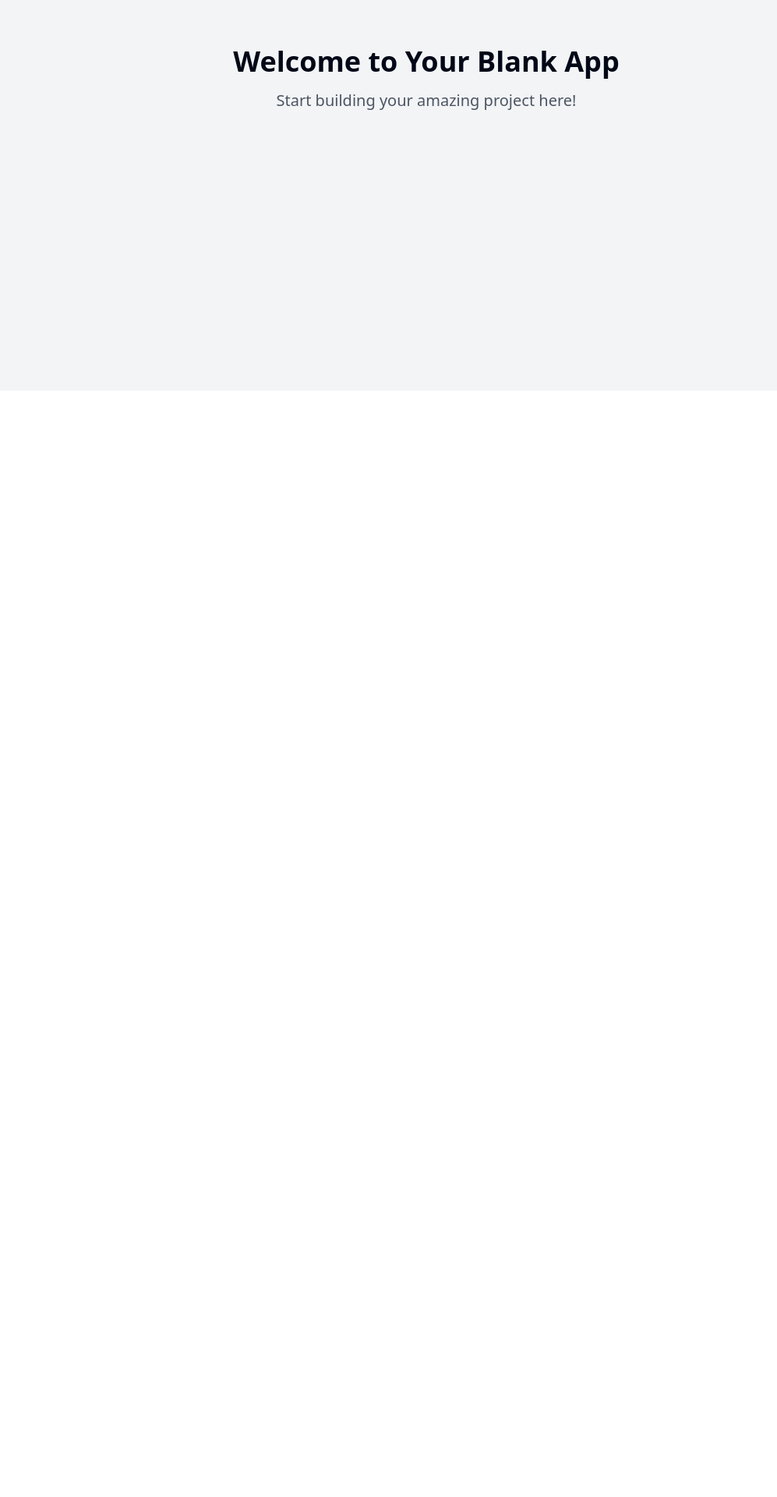
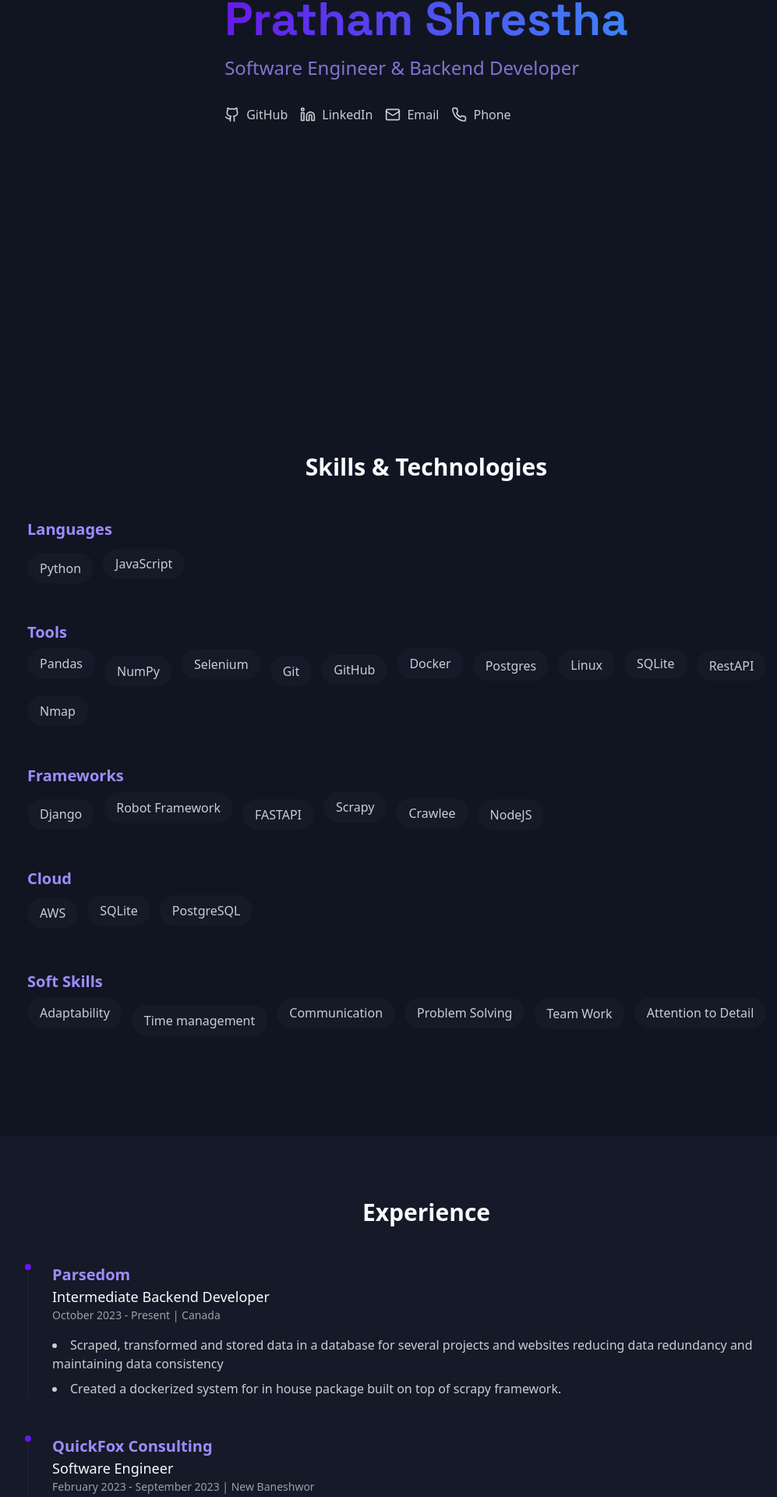
Before and after one commit to pshrestha49/vibrant-personal-touch, a React (Vite) app: page / in a window 1280 px wide. Shown: the part 299-2219 px from the top of the page at 78% size, without its empty margins (93-1090 px from the left). Before the commit the page ends 800 px from the top, so only its background shows below. Built offline with nearby package versions, Linux system fonts and the light colour scheme.

Commit message:
Create portfolio website
Implement portfolio website with animations.

```diff
--- /dev/null
+++ b/src/components/EducationSection.tsx
@@ -0,0 +1,48 @@
+
+interface Education {
+  school: string;
+  degree: string;
+  period: string;
+  location?: string;
+}
+
+const education: Education[] = [
+  {
+    school: "Seneca College",
+    degree: "Post Graduate in Artificial Intelligence",
+    period: "Jan, 2025-Ongoing"
+  },
+  {
+    school: "Sagarmatha Engineering, Lalitpur",
+    degree: "Bachelor in Computer Engineering",
+    period: "2017-2022"
+  }
+];
+
+const EducationSection = () => {
+  return (
+    <section className="py-20 px-4 sm:px-6 lg:px-8" id="education">
+      <div className="max-w-5xl mx-auto">
+        <h2 className="text-3xl font-bold mb-12 text-center">Education</h2>
+
+        <div className="grid gap-8">
+          {education.map((edu, idx) => (
+            <div
+              key={edu.school}
+              className="p-6 rounded-lg bg-card hover:bg-card/80 transition-colors
+                         animate-fade-in"
+              style={{ animationDelay: `${idx * 0.3}s` }}
+            >
+              <h3 className="text-xl font-semibold text-accent mb-2">{edu.school}</h3>
+              <p className="text-lg mb-1">{edu.degree}</p>
+              <p className="text-sm text-foreground/60">{edu.period}</p>
+              {edu.location && <p className="text-sm text-foreground/60">{edu.location}</p>}
+            </div>
+          ))}
+        </div>
+      </div>
+    </section>
+  );
+};
+
+export default EducationSection;
--- /dev/null
+++ b/src/components/ExperienceSection.tsx
@@ -0,0 +1,87 @@
+
+interface Experience {
+  company: string;
+  role: string;
+  period: string;
+  location: string;
+  responsibilities: string[];
+}
+
+const experiences: Experience[] = [
+  {
+    company: "Parsedom",
+    role: "Intermediate Backend Developer",
+    period: "October 2023 - Present",
+    location: "Canada",
+    responsibilities: [
+      "Scraped, transformed and stored data in a database for several projects and websites reducing data redundancy and maintaining data consistency",
+      "Created a dockerized system for in house package built on top of scrapy framework."
+    ]
+  },
+  {
+    company: "QuickFox Consulting",
+    role: "Software Engineer",
+    period: "February 2023 - September 2023",
+    location: "New Baneshwor",
+    responsibilities: [
+      "Scraped, transformed and stored data in a database for WHO and sent a report with data with the given format",
+      "Extracted data using desktop automation for BIR hospital while transforming and sending the data to email on timely schedule which helped to generate reports",
+      "Designed and implemented Abstract Factory Method for news aggregator application which scrapes news from nearly 35 portals",
+      "Developed scripts to perform data transformations as part of the ETL process",
+      "Improved code structure while monitoring interns to follow the best code practices for writing efficient codes",
+      "Researched OCR models to use for desktop automation to increase the accuracy for text extraction",
+      "Made multiple APIs for the mobile App QuickSamachar in FASTAPI",
+      "Researched ffmpeg for video streaming to integrate into the QuickRPA platform",
+      "Reviewed and maintained code structures following standard practices such as PEP8"
+    ]
+  },
+  {
+    company: "QuickFox Consulting",
+    role: "Software Engineer Intern",
+    period: "November, 2022 - February, 2023",
+    location: "New Baneshwor",
+    responsibilities: [
+      "Researched and presented a session for version control such as GIT and coding principles",
+      "Studied, developed and deployed software bots using Robot Framework for various projects, automation repetitive tasks"
+    ]
+  }
+];
+
+const ExperienceSection = () => {
+  return (
+    <section className="py-20 px-4 sm:px-6 lg:px-8 bg-card" id="experience">
+      <div className="max-w-5xl mx-auto">
+        <h2 className="text-3xl font-bold mb-12 text-center">Experience</h2>
+
+        <div className="space-y-12">
+          {experiences.map((exp, idx) => (
+            <div
+              key={`${exp.company}-${exp.period}`}
+              className="relative pl-8 animate-fade-in"
+              style={{ animationDelay: `${idx * 0.3}s` }}
+            >
+              <div className="absolute left-0 top-0 w-px h-full bg-primary/30" />
+              <div className="absolute left-0 top-0 w-2 h-2 rounded-full bg-primary -translate-x-[3px]" />
+
+              <div className="mb-4">
+                <h3 className="text-xl font-semibold text-accent">{exp.company}</h3>
+                <p className="text-lg font-medium">{exp.role}</p>
+                <p className="text-sm text-foreground/60">
+                  {exp.period} | {exp.location}
+                </p>
+              </div>
+
+              <ul className="list-disc list-inside space-y-2 text-foreground/80">
+                {exp.responsibilities.map((resp, i) => (
+                  <li key={i}>{resp}</li>
+                ))}
+              </ul>
+            </div>
+          ))}
+        </div>
+      </div>
+    </section>
+  );
+};
+
+export default ExperienceSection;
--- /dev/null
+++ b/src/components/HeroSection.tsx
@@ -0,0 +1,44 @@
+
+import { Github, Linkedin, Mail, Phone } from "lucide-react";
+
+const HeroSection = () => {
+  return (
+    <section className="min-h-screen flex flex-col justify-center px-4 sm:px-6 lg:px-8 animate-fade-in">
+      <div className="max-w-5xl mx-auto">
+        <h1 className="text-4xl sm:text-6xl font-bold font-space-grotesk bg-clip-text text-transparent bg-gradient-to-r from-primary to-secondary mb-4">
+          Pratham Shrestha
+        </h1>
+        <h2 className="text-xl sm:text-2xl text-accent/80 mb-8">
+          Software Engineer & Backend Developer
+        </h2>
+
+        <div className="flex gap-4 mb-12">
+          <a href="https://github.com/prathamshrestha"
+             className="flex items-center gap-2 text-foreground/80 hover:text-accent transition-colors"
+             target="_blank" rel="noopener noreferrer">
+            <Github className="h-5 w-5" />
+            <span>GitHub</span>
+          </a>
+          <a href="https://linkedin.com/in/prathamshrestha"
+             className="flex items-center gap-2 text-foreground/80 hover:text-accent transition-colors"
+             target="_blank" rel="noopener noreferrer">
+            <Linkedin className="h-5 w-5" />
+            <span>LinkedIn</span>
+          </a>
+          <a href="mailto:prathamshrestha358@gmail.com"
+             className="flex items-center gap-2 text-foreground/80 hover:text-accent transition-colors">
+            <Mail className="h-5 w-5" />
+            <span>Email</span>
+          </a>
+          <a href="tel:+1(416)8358923"
+             className="flex items-center gap-2 text-foreground/80 hover:text-accent transition-colors">
+            <Phone className="h-5 w-5" />
+            <span>Phone</span>
+          </a>
+        </div>
+      </div>
+    </section>
+  );
+};
+
+export default HeroSection;
--- /dev/null
+++ b/src/components/SkillsSection.tsx
@@ -0,0 +1,40 @@
+
+const SkillsSection = () => {
+  const skills = {
+    languages: ["Python", "JavaScript"],
+    tools: ["Pandas", "NumPy", "Selenium", "Git", "GitHub", "Docker", "Postgres", "Linux", "SQLite", "RestAPI", "Nmap"],
+    frameworks: ["Django", "Robot Framework", "FASTAPI", "Scrapy", "Crawlee", "NodeJS"],
+    cloud: ["AWS", "SQLite", "PostgreSQL"],
+    softSkills: ["Adaptability", "Time management", "Communication", "Problem Solving", "Team Work", "Attention to Detail"]
+  };
+
+  return (
+    <section className="py-20 px-4 sm:px-6 lg:px-8" id="skills">
+      <div className="max-w-5xl mx-auto">
+        <h2 className="text-3xl font-bold mb-12 text-center">Skills & Technologies</h2>
+
+        {Object.entries(skills).map(([category, items], idx) => (
+          <div key={category} className="mb-12 animate-fade-in" style={{ animationDelay: `${idx * 0.2}s` }}>
+            <h3 className="text-xl font-semibold mb-4 capitalize text-accent">
+              {category.replace(/([A-Z])/g, ' $1').trim()}
+            </h3>
+            <div className="flex flex-wrap gap-3">
+              {items.map((skill) => (
+                <span
+                  key={skill}
+                  className="px-4 py-2 rounded-full bg-card text-foreground/80 hover:text-accent
+                           hover:scale-105 transition-all duration-300 animate-float"
+                  style={{ animationDelay: `${Math.random() * 2}s` }}
+                >
+                  {skill}
+                </span>
+              ))}
+            </div>
+          </div>
+        ))}
+      </div>
+    </section>
+  );
+};
+
+export default SkillsSection;
--- a/src/index.css
+++ b/src/index.css
@@ -1,101 +1,55 @@
+
+@import url('https://fonts.googleapis.com/css2?family=Inter:wght@300;400;500;600;700&family=Space+Grotesk:wght@500;700&display=swap');
+
 @tailwind base;
 @tailwind components;
 @tailwind utilities;
 
 @layer base {
   :root {
-    --background: 0 0% 100%;
-    --foreground: 222.2 84% 4.9%;
-
-    --card: 0 0% 100%;
-    --card-foreground: 222.2 84% 4.9%;
-
-    --popover: 0 0% 100%;
-    --popover-foreground: 222.2 84% 4.9%;
-
-    --primary: 222.2 47.4% 11.2%;
+    --background: 226 32% 10%;
+    --foreground: 210 40% 98%;
+    --card: 226 32% 12%;
+    --card-foreground: 210 40% 98%;
+    --primary: 262 83% 51%;
     --primary-foreground: 210 40% 98%;
-
-    --secondary: 210 40% 96.1%;
-    --secondary-foreground: 222.2 47.4% 11.2%;
-
-    --muted: 210 40% 96.1%;
-    --muted-foreground: 215.4 16.3% 46.9%;
-
-    --accent: 210 40% 96.1%;
-    --accent-foreground: 222.2 47.4% 11.2%;
-
-    --destructive: 0 84.2% 60.2%;
-    --destructive-foreground: 210 40% 98%;
-
-    --border: 214.3 31.8% 91.4%;
-    --input: 214.3 31.8% 91.4%;
-    --ring: 222.2 84% 4.9%;
-
+    --secondary: 217 91% 60%;
+    --secondary-foreground: 210 40% 98%;
+    --accent: 250 96% 77%;
+    --accent-foreground: 210 40% 98%;
+    --border: 226 32% 20%;
+    --ring: 262 83% 51%;
     --radius: 0.5rem;
-
-    --sidebar-background: 0 0% 98%;
-
-    --sidebar-foreground: 240 5.3% 26.1%;
-
-    --sidebar-primary: 240 5.9% 10%;
-
-    --sidebar-primary-foreground: 0 0% 98%;
-
-    --sidebar-accent: 240 4.8% 95.9%;
-
-    --sidebar-accent-foreground: 240 5.9% 10%;
-
-    --sidebar-border: 220 13% 91%;
-
-    --sidebar-ring: 217.2 91.2% 59.8%;
   }
 
-  .dark {
-    --background: 222.2 84% 4.9%;
-    --foreground: 210 40% 98%;
-
-    --card: 222.2 84% 4.9%;
-    --card-foreground: 210 40% 98%;
-
-    --popover: 222.2 84% 4.9%;
-    --popover-foreground: 210 40% 98%;
-
-    --primary: 210 40% 98%;
-    --primary-foreground: 222.2 47.4% 11.2%;
-
-    --secondary: 217.2 32.6% 17.5%;
-    --secondary-foreground: 210 40% 98%;
-
-    --muted: 217.2 32.6% 17.5%;
-    --muted-foreground: 215 20.2% 65.1%;
-
-    --accent: 217.2 32.6% 17.5%;
-    --accent-foreground: 210 40% 98%;
-
-    --destructive: 0 62.8% 30.6%;
-    --destructive-foreground: 210 40% 98%;
-
-    --border: 217.2 32.6% 17.5%;
-    --input: 217.2 32.6% 17.5%;
-    --ring: 212.7 26.8% 83.9%;
-    --sidebar-background: 240 5.9% 10%;
-    --sidebar-foreground: 240 4.8% 95.9%;
-    --sidebar-primary: 224.3 76.3% 48%;
-    --sidebar-primary-foreground: 0 0% 100%;
-    --sidebar-accent: 240 3.7% 15.9%;
-    --sidebar-accent-foreground: 240 4.8% 95.9%;
-    --sidebar-border: 240 3.7% 15.9%;
-    --sidebar-ring: 217.2 91.2% 59.8%;
-  }
-}
-
-@layer base {
   * {
     @apply border-border;
   }
 
   body {
-    @apply bg-background text-foreground;
+    @apply bg-background text-foreground antialiased;
+    font-feature-settings: "ss01", "ss02", "cv01", "cv02", "cv03";
   }
 }
+
+@layer utilities {
+  .animate-float {
+    animation: float 3s ease-in-out infinite;
+  }
+
+  @keyframes float {
+    0% { transform: translateY(0px); }
+    50% { transform: translateY(-10px); }
+    100% { transform: translateY(0px); }
+  }
+
+  .animate-fade-in {
+    animation: fadeIn 0.5s ease-out forwards;
+    opacity: 0;
+  }
+
+  @keyframes fadeIn {
+    from { opacity: 0; transform: translateY(20px); }
+    to { opacity: 1; transform: translateY(0); }
+  }
+}
--- a/src/pages/Index.tsx
+++ b/src/pages/Index.tsx
@@ -1,12 +1,16 @@
-// Update this page (the content is just a fallback if you fail to update the page)
+
+import HeroSection from "@/components/HeroSection";
+import SkillsSection from "@/components/SkillsSection";
+import ExperienceSection from "@/components/ExperienceSection";
+import EducationSection from "@/components/EducationSection";
 
 const Index = () => {
   return (
-    <div className="min-h-screen flex items-center justify-center bg-gray-100">
-      <div className="text-center">
-        <h1 className="text-4xl font-bold mb-4">Welcome to Your Blank App</h1>
-        <p className="text-xl text-gray-600">Start building your amazing project here!</p>
-      </div>
+    <div className="min-h-screen">
+      <HeroSection />
+      <SkillsSection />
+      <ExperienceSection />
+      <EducationSection />
     </div>
   );
 };
--- a/tailwind.config.ts
+++ b/tailwind.config.ts
@@ -1,3 +1,4 @@
+
 import type { Config } from "tailwindcss";
 
 export default {
@@ -12,85 +13,57 @@ export default {
   theme: {
     container: {
       center: true,
-			padding: '2rem',
+      padding: "2rem",
       screens: {
-				'2xl': '1400px'
-			}
+        "2xl": "1400px",
+      },
     },
     extend: {
       colors: {
-				border: 'hsl(var(--border))',
-				input: 'hsl(var(--input))',
-				ring: 'hsl(var(--ring))',
-				background: 'hsl(var(--background))',
-				foreground: 'hsl(var(--foreground))',
+        border: "hsl(var(--border))",
+        background: "hsl(var(--background))",
+        foreground: "hsl(var(--foreground))",
         primary: {
-					DEFAULT: 'hsl(var(--primary))',
-					foreground: 'hsl(var(--primary-foreground))'
+          DEFAULT: "hsl(var(--primary))",
+          foreground: "hsl(var(--primary-foreground))",
         },
         secondary: {
-					DEFAULT: 'hsl(var(--secondary))',
-					foreground: 'hsl(var(--secondary-foreground))'
-				},
-				destructive: {
-					DEFAULT: 'hsl(var(--destructive))',
-					foreground: 'hsl(var(--destructive-foreground))'
-				},
-				muted: {
-					DEFAULT: 'hsl(var(--muted))',
-					foreground: 'hsl(var(--muted-foreground))'
+          DEFAULT: "hsl(var(--secondary))",
+          foreground: "hsl(var(--secondary-foreground))",
         },
         accent: {
-					DEFAULT: 'hsl(var(--accent))',
-					foreground: 'hsl(var(--accent-foreground))'
-				},
-				popover: {
-					DEFAULT: 'hsl(var(--popover))',
-					foreground: 'hsl(var(--popover-foreground))'
+          DEFAULT: "hsl(var(--accent))",
+          foreground: "hsl(var(--accent-foreground))",
         },
         card: {
-					DEFAULT: 'hsl(var(--card))',
-					foreground: 'hsl(var(--card-foreground))'
+          DEFAULT: "hsl(var(--card))",
+          foreground: "hsl(var(--card-foreground))",
         },
-				sidebar: {
-					DEFAULT: 'hsl(var(--sidebar-background))',
-					foreground: 'hsl(var(--sidebar-foreground))',
-					primary: 'hsl(var(--sidebar-primary))',
-					'primary-foreground': 'hsl(var(--sidebar-primary-foreground))',
-					accent: 'hsl(var(--sidebar-accent))',
-					'accent-foreground': 'hsl(var(--sidebar-accent-foreground))',
-					border: 'hsl(var(--sidebar-border))',
-					ring: 'hsl(var(--sidebar-ring))'
-				}
+      },
+      fontFamily: {
+        'space-grotesk': ['Space Grotesk', 'sans-serif'],
+        'inter': ['Inter', 'sans-serif'],
       },
       borderRadius: {
-				lg: 'var(--radius)',
-				md: 'calc(var(--radius) - 2px)',
-				sm: 'calc(var(--radius) - 4px)'
+        lg: "var(--radius)",
+        md: "calc(var(--radius) - 2px)",
+        sm: "calc(var(--radius) - 4px)",
       },
       keyframes: {
-				'accordion-down': {
-					from: {
-						height: '0'
+        "accordion-down": {
+          from: { height: "0" },
+          to: { height: "var(--radix-accordion-content-height)" },
         },
-					to: {
-						height: 'var(--radix-accordion-content-height)'
-					}
+        "accordion-up": {
+          from: { height: "var(--radix-accordion-content-height)" },
+          to: { height: "0" },
         },
-				'accordion-up': {
-					from: {
-						height: 'var(--radix-accordion-content-height)'
-					},
-					to: {
-						height: '0'
-					}
-				}
       },
       animation: {
-				'accordion-down': 'accordion-down 0.2s ease-out',
-				'accordion-up': 'accordion-up 0.2s ease-out'
-			}
-		}
+        "accordion-down": "accordion-down 0.2s ease-out",
+        "accordion-up": "accordion-up 0.2s ease-out",
+      },
+    },
   },
   plugins: [require("tailwindcss-animate")],
 } satisfies Config;
```
Lines whose indentation alone changed are shown as unchanged.
